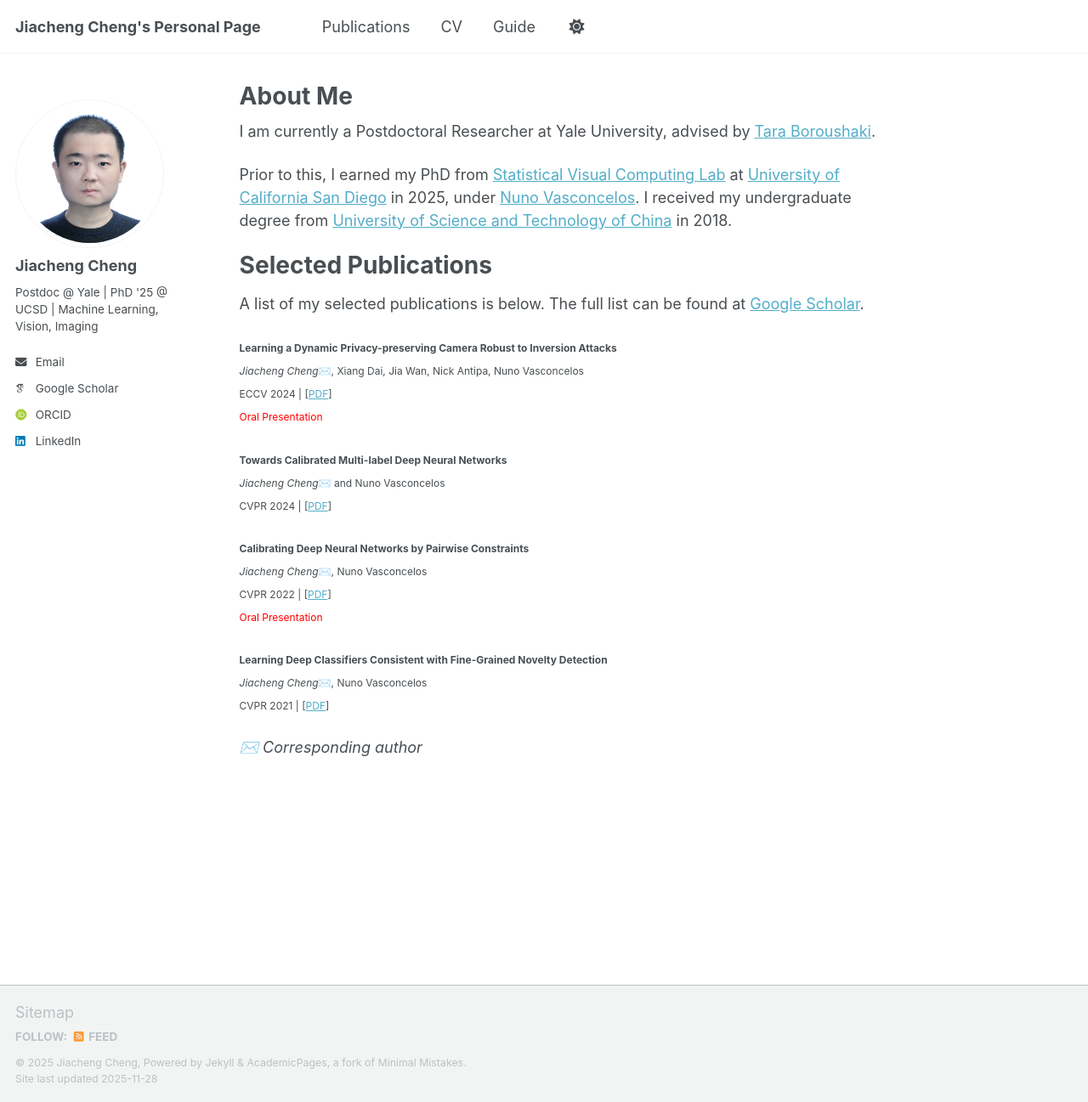
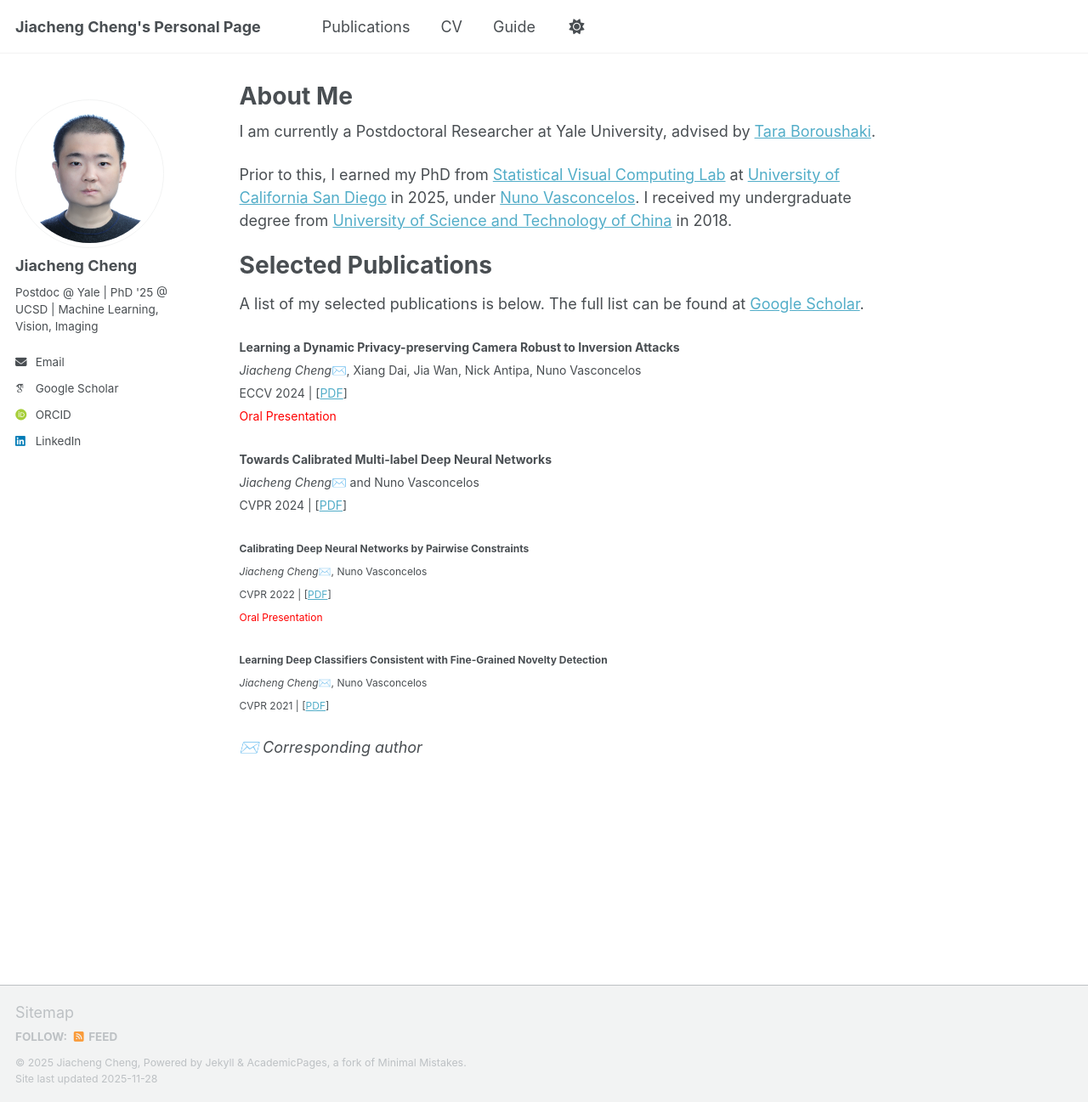
Before and after one commit to JiachengCheng96/JiachengCheng96.github.io, a Jekyll site: the page built from _pages/about.md, in a window 1280 px wide and 1297 px high. Shown: the whole window at 85% size. Built offline with Jekyll 4.4.1, drawn with Linux system fonts in a browser that asks for light colours; some web fonts are replaced; a script that is not in the unit is left out.

Commit message:
Update about.md

```diff
--- a/_pages/about.md
+++ b/_pages/about.md
@@ -18,26 +18,26 @@ Prior to this, I earned my PhD from  [Statistical Visual Computing Lab](http://w
 
 A list of my selected publications is below. The full list can be found at [Google Scholar](https://scholar.google.com/citations?user=bWqc6Z8AAAAJ&hl).
 
-<span style="font-size:12px; line-height:0.8; margin-bottom:0.1em;">
+<span style="font-size:14px; line-height:0.8; margin-bottom:0.1em;">
 **Learning a Dynamic Privacy-preserving Camera Robust to Inversion Attacks**<br>
 *Jiacheng Cheng*✉️, Xiang Dai, Jia Wan, Nick Antipa, Nuno Vasconcelos<br>
 ECCV 2024 | [[PDF](#)]<br>
 <span style="color:red;">Oral Presentation</span>
 </span>
 
-<span style="font-size:12px; line-height:0.8; margin-bottom:0.1em;">
+<span style="font-size:14px; line-height:0.8; margin-bottom:0.1em;">
 **Towards Calibrated Multi-label Deep Neural Networks**<br>
 *Jiacheng Cheng*✉️ and Nuno Vasconcelos<br>
 CVPR 2024 | [[PDF](#)]
 </span>
 
-<span style="font-size:12px; line-height:1.0; margin-bottom:0.1em;"> **Calibrating Deep Neural Networks by Pairwise Constraints**<br>
+<span style="font-size:12px; line-height:0.8; margin-bottom:0.1em;"> **Calibrating Deep Neural Networks by Pairwise Constraints**<br>
 *Jiacheng Cheng*✉️, Nuno Vasconcelos<br>
 CVPR 2022 | [[PDF](#)]<br>
 <span style="color:red;">Oral Presentation</span>
 </span>
 
-<span style="font-size:12px; line-height:1.0; margin-bottom:0.1em;"> **Learning Deep Classifiers Consistent with Fine-Grained Novelty Detection**<br>
+<span style="font-size:12px; line-height:0.8; margin-bottom:0.1em;"> **Learning Deep Classifiers Consistent with Fine-Grained Novelty Detection**<br>
 *Jiacheng Cheng*✉️, Nuno Vasconcelos<br>
 CVPR 2021 | [[PDF](#)]
 </span>
```
